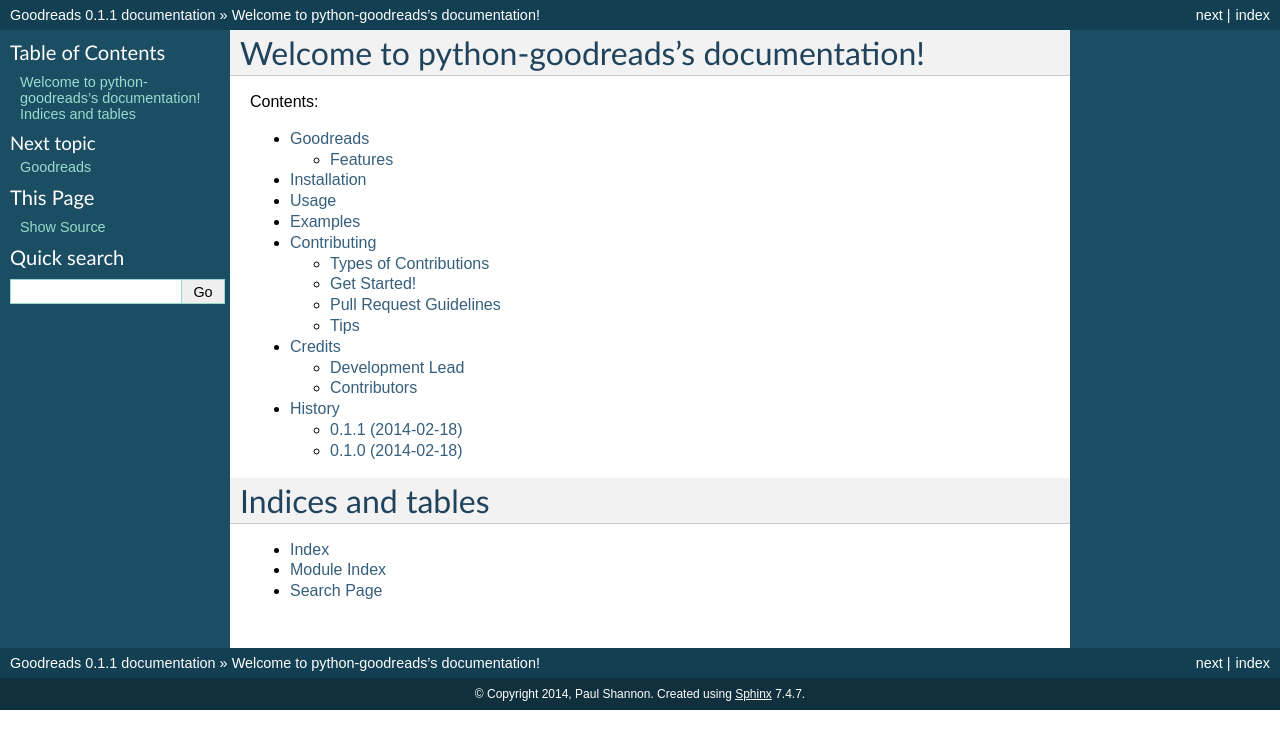
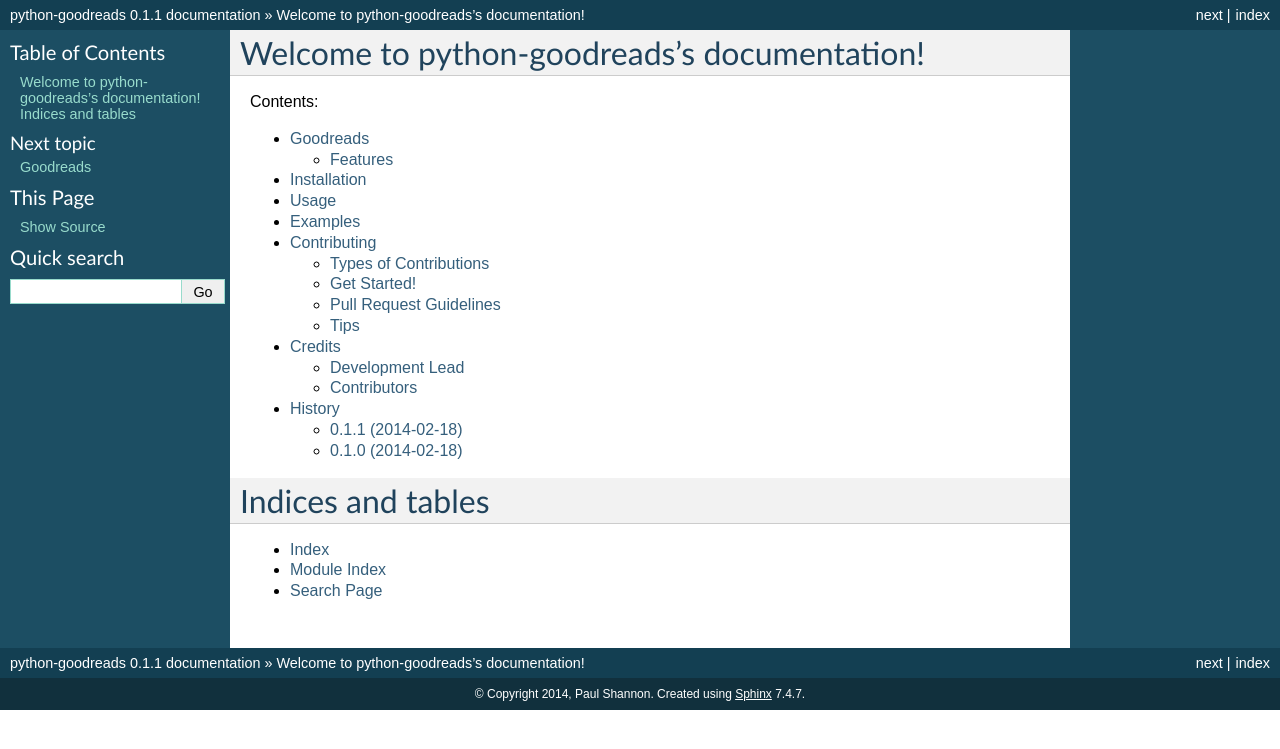
Before and after one commit to paulshannon/python-goodreads, a Sphinx documentation site: the page built from docs/index.rst, in a window 1280 px wide. Shown: the top 749 px of the page. Built offline with Sphinx 7.4.7, drawn with Linux system fonts in a browser that asks for light colours.

Commit message:
fixed project references

```diff
--- a/docs/conf.py
+++ b/docs/conf.py
@@ -52,7 +52,7 @@
 master_doc = 'index'
 
 # General information about the project.
-project = u'Goodreads'
+project = u'python-goodreads'
 copyright = u'2014, Paul Shannon'
 
 # The version info for the project you're documenting, acts as replacement for
@@ -198,7 +198,7 @@
 # Grouping the document tree into LaTeX files. List of tuples
 # (source start file, target name, title, author, documentclass [howto/manual]).
 latex_documents = [
-  ('index', 'goodreads.tex', u'Goodreads Documentation',
+  ('index', 'python-goodreads.tex', u'python-goodreads Documentation',
    u'Paul Shannon', 'manual'),
 ]
 
@@ -228,7 +228,7 @@
 # One entry per manual page. List of tuples
 # (source start file, name, description, authors, manual section).
 man_pages = [
-    ('index', 'goodreads', u'Goodreads Documentation',
+    ('index', 'python-goodreads', u'python-goodreads Documentation',
      [u'Paul Shannon'], 1)
 ]
 
@@ -242,8 +242,8 @@
 # (source start file, target name, title, author,
 #  dir menu entry, description, category)
 texinfo_documents = [
-  ('index', 'goodreads', u'Goodreads Documentation',
-   u'Paul Shannon', 'goodreads', 'One line description of project.',
+  ('index', 'python-goodreads', u'python-goodreads Documentation',
+   u'Paul Shannon', 'python-goodreads', 'One line description of project.',
    'Miscellaneous'),
 ]
 
```
